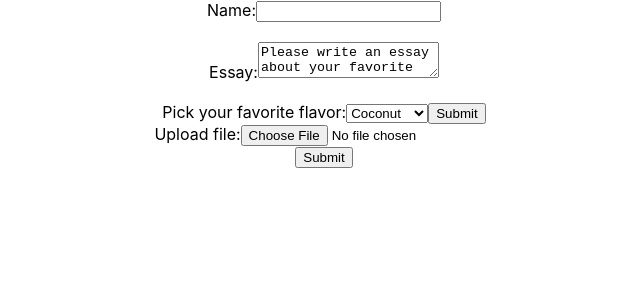
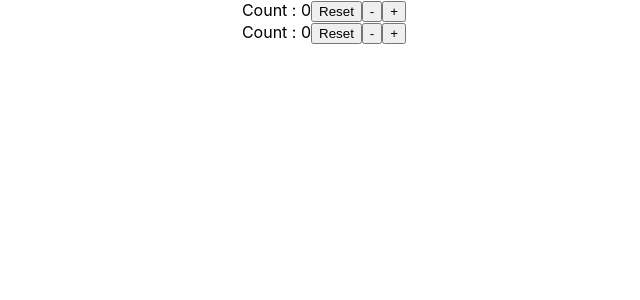
Before and after one commit to juhyee/React, a React (Create React App) app in the folder my-app/: page / in a window 1280 px wide. Shown: the top 300 px of the page, without its empty margins (316-956 px from the left). Built offline with nearby package versions, Linux system fonts and the light colour scheme.

Commit message:
feat: 20230814 Hooks

```diff
--- a/my-app/src/App.js
+++ b/my-app/src/App.js
@@ -7,9 +7,10 @@
 // import Event from './components/2-7.Event/Event';
 // import Conditional from './components/2-8.ConditionalRendering/Conditional';
 // import List from './components/2-9.List/List';
-   import ControlledComponent from './components/2-10.Form/controlledComponent';
-   import UncontrolledComponent from './components/2-10.Form/UncontrolledComponent';
-
+  //  import ControlledComponent from './components/2-10.Form/controlledComponent';
+  //  import UncontrolledComponent from './components/2-10.Form/UncontrolledComponent';
+   import State from './components/3-3.Hooks/State';
+   import Reducer from './components/3-3.Hooks/Reducer';
 function App() {
   return (
     <div className="App">
@@ -21,8 +22,10 @@
       {/* <Event /> */}
       {/* <Conditional /> */}
       {/* <List /> */}
-      <ControlledComponent />
-      <UncontrolledComponent />
+      {/* <ControlledComponent /> */}
+      {/* <UncontrolledComponent /> */}
+      <State />
+      <Reducer />
     </div>
   );
 }
--- /dev/null
+++ b/my-app/src/components/3-3.Hooks/Reducer.jsx
@@ -0,0 +1,29 @@
+import React, { useReducer } from 'react'
+
+export default function Reducer() {
+  const initalState = {count: 0}
+
+  function reduer(state, action){
+    switch(action.type){
+      case 'reset':
+        return initalState;
+      case 'increment':
+        return { count: state.count + 1 }
+      case 'decrement':
+        return { count: state.count - 1 }
+      default:
+        throw new Error();
+    }
+  }
+
+  const [state, dispatch] = useReducer(reduer, initalState)
+
+  return (
+    <div>
+      Count{Reducer} : {state.count}
+      <button onClick={() => dispatch({type:'reset'})}>Reset</button>
+      <button onClick={() => dispatch({type:'decrement'})}>-</button>
+      <button onClick={() => dispatch({type:'increment'})}>+</button>
+    </div>
+  )
+}
--- /dev/null
+++ b/my-app/src/components/3-3.Hooks/State.jsx
@@ -0,0 +1,15 @@
+import React, { useState } from 'react'
+
+export default function State() {
+  const initalCount = 0
+  const [count, setCount] = useState(initalCount)
+
+  return (
+    <div>
+      Count : {count}
+      <button onClick={() => setCount(initalCount)}>Reset</button>
+      <button onClick={() => setCount(prev => prev -1)}>-</button>
+      <button onClick={() => setCount(next => next +1)}>+</button>
+    </div>
+  )
+}
```
